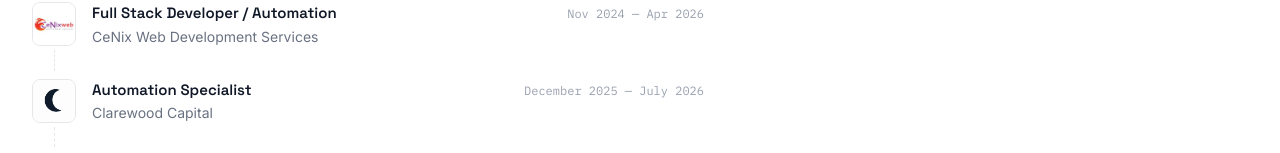
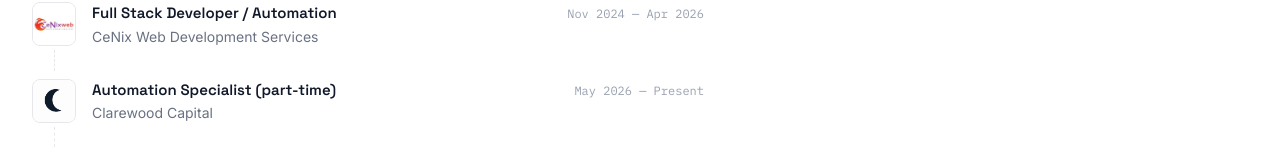
Before and after one commit to ranran232/portfoliov2, a Next.js app: page /about in a window 1280 px wide. Shown: the part 1929-2082 px from the top of the page. Built offline with nearby package versions, Linux system fonts and the light colour scheme.

Commit message:
another update

```diff
--- a/components/About.tsx
+++ b/components/About.tsx
@@ -143,15 +143,17 @@ const experience: ExperienceEntry[] = [
     logo: '/cenix_logo.jpg',
   },
   {
-  role: 'Automation Specialist',
-  company: 'Clarewood Capital',
-  period: 'December 2025 — July 2026',
-  logo: '/clarewood_capital_logo.png',
-},
+    role: 'Automation Specialist (part-time)',
+    company: 'Clarewood Capital',
+    period: 'May 2026 — Present',
+    current: true,
+    logo: '/clarewood_capital_logo.png',
+  },
   {
     role: 'GHL / Automation Specialist',
     company: 'Steady Auto Growth',
     period: 'June 2026 — Present',
+    current: true,
     logo: '/sag_logo.png',
   },
 ];
```
